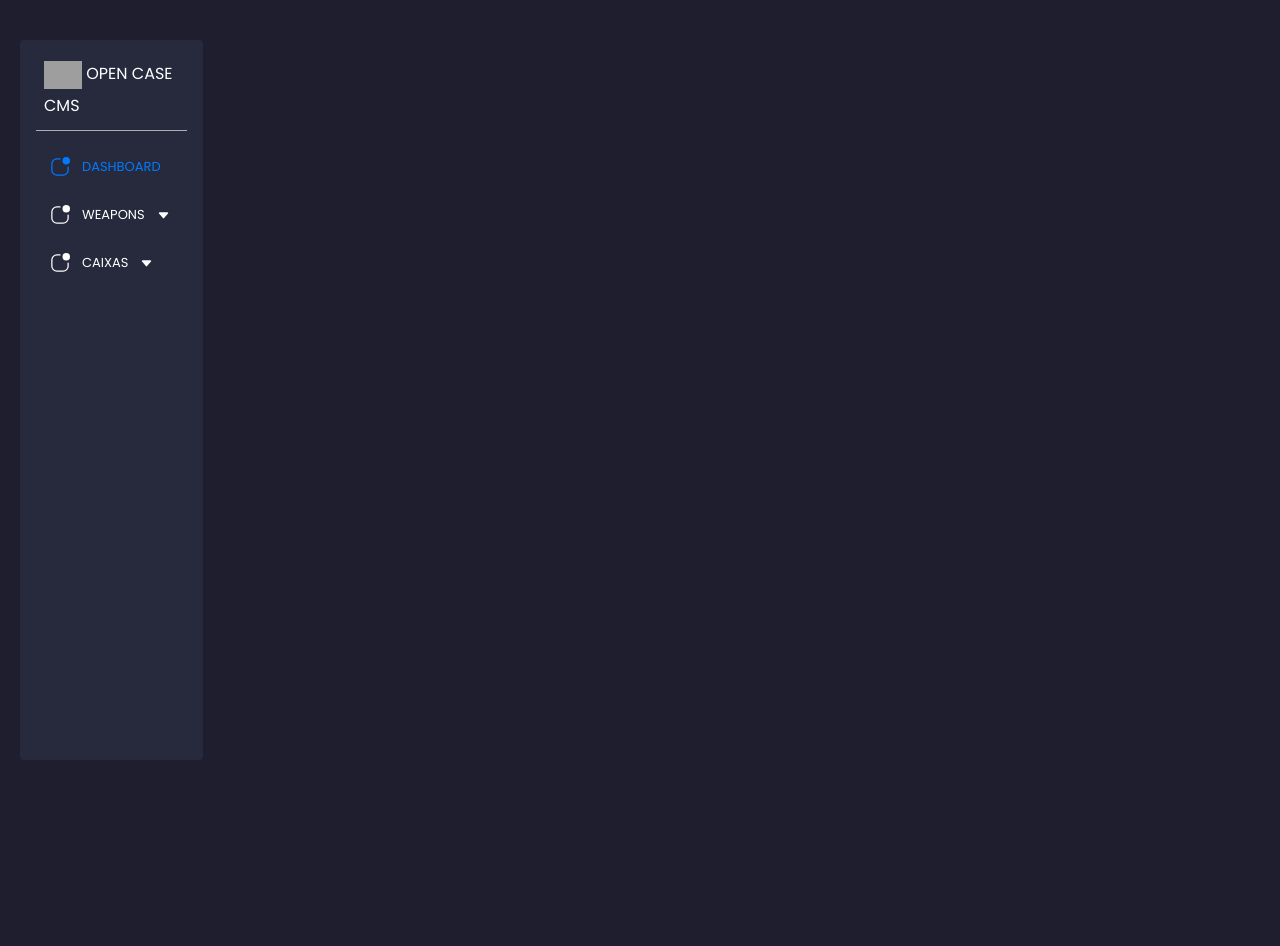
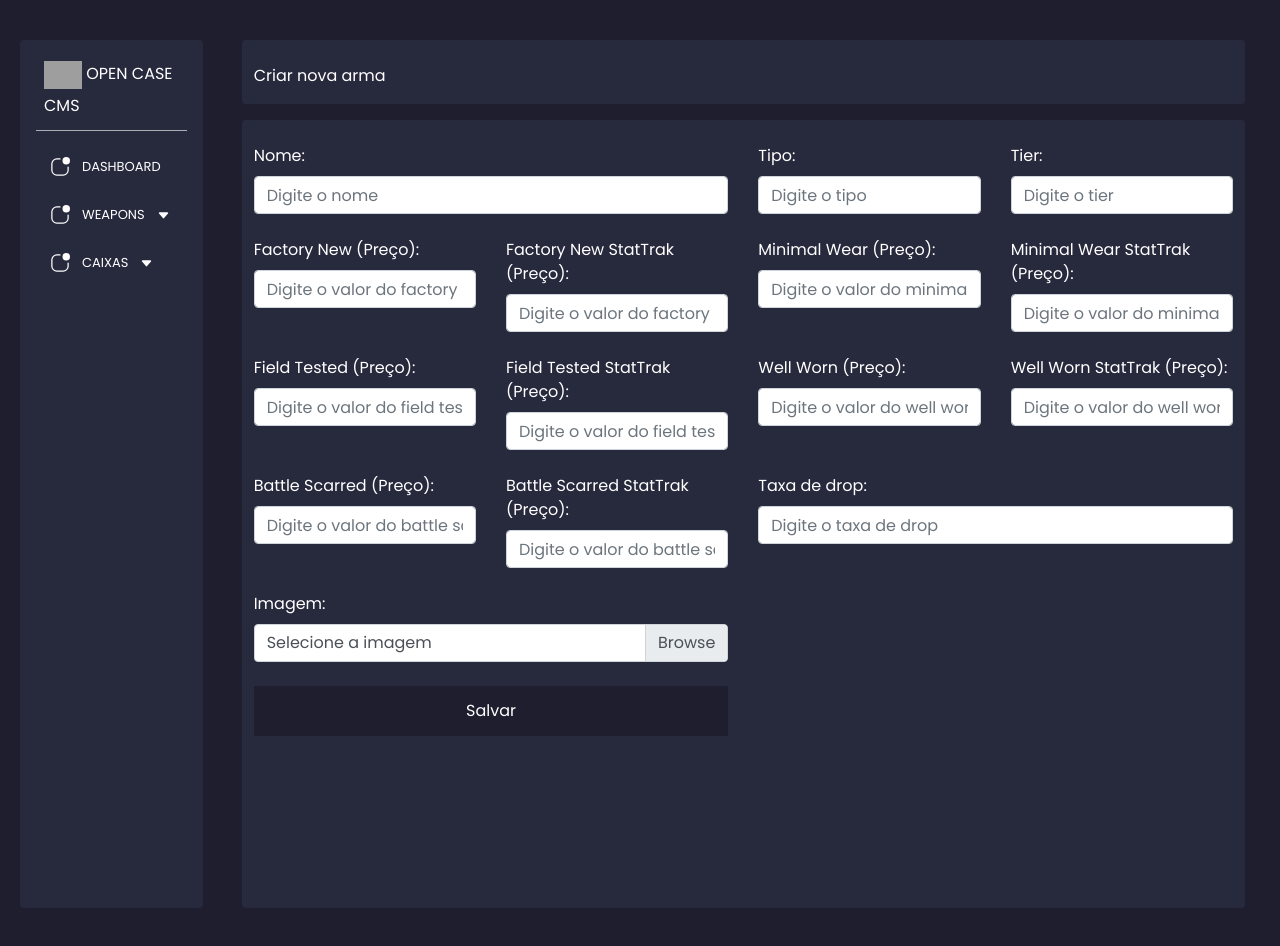
Before and after one commit to LuanAndradeLudra/open-case-cms-v1, a Nuxt app: page /weapons/create in a window 1280 px wide. Before the commit the page ends 800 px from the top, so only its background shows below. Built offline with nearby package versions, Linux system fonts and the light colour scheme; grey boxes are pictures that could not be loaded; what vue-toast-notification would draw is missing.

Commit message:
feat(view): added wepon create page

```diff
--- a/assets/css/components.css
+++ b/assets/css/components.css
@@ -10,3 +10,32 @@
   background-color: #27293d;
   border-radius: 4px;
 }
+
+.image-exiber {
+  width: 100%;
+  height: 300px;
+  background-size: contain;
+  background-position: top;
+  background-repeat: no-repeat;
+  transition: 0.5s;
+}
+
+.image-exiber:hover {
+  transform: scale(1.02);
+}
+
+button {
+  min-width: 200px;
+  min-height: 50px;
+  background-color: #1e1e2e;
+  color: white;
+  border: none;
+  box-shadow: none;
+  outline: none;
+  cursor: pointer;
+  transition: 0.3s;
+}
+button:hover {
+  transform: scale(1.01);
+  background-color: #1e1e2eb6;
+}
--- a/assets/css/main.css
+++ b/assets/css/main.css
@@ -1,6 +1,6 @@
-@import url('https://fonts.googleapis.com/css2?family=Poppins&display=swap');
+@import url("https://fonts.googleapis.com/css2?family=Poppins&display=swap");
 
-*{
+* {
   margin: 0;
   padding: 0;
 }
@@ -19,3 +19,8 @@ img {
 ul {
   list-style-type: none;
 }
+
+a {
+  text-decoration: none !important;
+  color: white;
+}
--- /dev/null
+++ b/pages/weapons/create.vue
@@ -0,0 +1,228 @@
+<template>
+  <div class="page-weapons-create">
+    <div class="box">Criar nova arma</div>
+    <div class="box mt-3">
+      <b-row>
+        <b-col cols="6">
+          <label for="input-name">Nome:</label>
+          <b-form-input
+            id="input-name"
+            v-model="weapon.name"
+            :state="null"
+            placeholder="Digite o nome"
+            trim
+          ></b-form-input>
+        </b-col>
+        <b-col cols="3">
+          <label for="input-type">Tipo:</label>
+          <b-form-input
+            id="input-type"
+            v-model="weapon.item_type"
+            :state="null"
+            placeholder="Digite o tipo"
+            trim
+          ></b-form-input>
+        </b-col>
+        <b-col cols="3">
+          <label for="input-tier">Tier:</label>
+          <b-form-input
+            id="input-tier"
+            v-model="weapon.item_tier"
+            :state="null"
+            placeholder="Digite o tier"
+            trim
+          ></b-form-input>
+        </b-col>
+      </b-row>
+      <b-row class="mt-4">
+        <b-col cols="3">
+          <label for="input-fn">Factory New (Preço):</label>
+          <b-form-input
+            id="input-fn"
+            v-model="weapon.item_price.factory_new"
+            :state="null"
+            placeholder="Digite o valor do factory new"
+            trim
+          ></b-form-input>
+        </b-col>
+        <b-col cols="3">
+          <label for="input-fnst">Factory New StatTrak (Preço):</label>
+          <b-form-input
+            id="input-fnst"
+            v-model="weapon.item_price.factory_new_st"
+            :state="null"
+            placeholder="Digite o valor do factory new startrak"
+            trim
+          ></b-form-input>
+        </b-col>
+        <b-col cols="3">
+          <label for="input-mw">Minimal Wear (Preço):</label>
+          <b-form-input
+            id="input-mw"
+            v-model="weapon.item_price.minimal_wear"
+            :state="null"
+            placeholder="Digite o valor do minimal wear"
+            trim
+          ></b-form-input>
+        </b-col>
+        <b-col cols="3">
+          <label for="input-mwst">Minimal Wear StatTrak (Preço):</label>
+          <b-form-input
+            id="input-mwst"
+            v-model="weapon.item_price.minimal_wear_st"
+            :state="null"
+            placeholder="Digite o valor do minimal wear startrak"
+            trim
+          ></b-form-input>
+        </b-col>
+      </b-row>
+      <b-row class="mt-4">
+        <b-col cols="3">
+          <label for="input-ft">Field Tested (Preço):</label>
+          <b-form-input
+            id="input-ft"
+            v-model="weapon.item_price.field_tested"
+            :state="null"
+            placeholder="Digite o valor do field tested"
+            trim
+          ></b-form-input>
+        </b-col>
+        <b-col cols="3">
+          <label for="input-ftst">Field Tested StatTrak (Preço):</label>
+          <b-form-input
+            id="input-ftst"
+            v-model="weapon.item_price.field_tested_st"
+            :state="null"
+            placeholder="Digite o valor do field tested stattrak"
+            trim
+          ></b-form-input>
+        </b-col>
+        <b-col cols="3">
+          <label for="input-ww">Well Worn (Preço):</label>
+          <b-form-input
+            id="input-ww"
+            v-model="weapon.item_price.well_worn"
+            :state="null"
+            placeholder="Digite o valor do well worn"
+            trim
+          ></b-form-input>
+        </b-col>
+        <b-col cols="3">
+          <label for="input-wwst">Well Worn StatTrak (Preço):</label>
+          <b-form-input
+            id="input-wwst"
+            v-model="weapon.item_price.well_worn_st"
+            :state="null"
+            placeholder="Digite o valor do well worn stattrak"
+            trim
+          ></b-form-input>
+        </b-col>
+      </b-row>
+      <b-row class="mt-4">
+        <b-col cols="3">
+          <label for="input-bs">Battle Scarred (Preço):</label>
+          <b-form-input
+            id="input-bs"
+            v-model="weapon.item_price.battle_scarred"
+            :state="null"
+            placeholder="Digite o valor do battle scarred"
+            trim
+          ></b-form-input>
+        </b-col>
+        <b-col cols="3">
+          <label for="input-bsst">Battle Scarred StatTrak (Preço):</label>
+          <b-form-input
+            id="input-bsst"
+            v-model="weapon.item_price.battle_scarred_st"
+            :state="null"
+            placeholder="Digite o valor do battle scarred stattrak"
+            trim
+          ></b-form-input>
+        </b-col>
+        <b-col cols="6">
+          <label for="input-rate">Taxa de drop:</label>
+          <b-form-input
+            id="input-rate"
+            v-model="weapon.drop_rate"
+            :state="null"
+            placeholder="Digite o taxa de drop"
+            trim
+          ></b-form-input>
+        </b-col>
+      </b-row>
+      <b-row class="mt-4">
+        <b-col cols="6">
+          <label for="input-image">Imagem:</label>
+          <b-form-file
+            id="input-image"
+            ref="inputLogo"
+            accept="image/png, image/jpeg"
+            placeholder="Selecione a imagem"
+            drop-placeholder="Solte o arquivo aqui"
+            @change="onFileChange"
+          ></b-form-file>
+          <button class="mt-4 btn-block">Salvar</button>
+        </b-col>
+        <b-col cols="6">
+          <div
+            class="image-exiber"
+            :style="{
+              backgroundImage: `url(${imageUrl})`,
+            }"
+          ></div>
+        </b-col>
+      </b-row>
+    </div>
+  </div>
+</template>
+
+<script>
+export default {
+  data() {
+    return {
+      imageUrl: "",
+      weapon: {
+        name: "",
+        image: "",
+        item_type: "",
+        item_tier: "",
+        drop_rate: "",
+        item_price: {
+          factory_new: "",
+          factory_new_st: "",
+          minimal_wear: "",
+          minimal_wear_st: "",
+          field_tested: "",
+          field_tested_st: "",
+          well_worn: "",
+          well_worn_st: "",
+          battle_scarred: "",
+          battle_scarred_st: "",
+        },
+      },
+    };
+  },
+  methods: {
+    onFileChange(e) {
+      if (
+        e.target.files[0] &&
+        (e.target.files[0].type === "image/png" ||
+          e.target.files[0].type === "image/jpeg")
+      ) {
+        if (e.target.files[0].size > 4 * 1024 * 1024) {
+          this.imageUrl = "";
+          this.$toast.open({
+            message: "A imagem escolhida é muito grande!",
+            type: "error",
+            position: "top-right",
+            duration: 4000,
+          });
+        } else {
+          this.weapon.image = e.target.files[0];
+          this.imageUrl = URL.createObjectURL(e.target.files[0]);
+        }
+      }
+    },
+  },
+};
+</script>
```
Also changed, not shown: pages/weapons/list.vue (added). Lines whose indentation alone changed are shown as unchanged.
